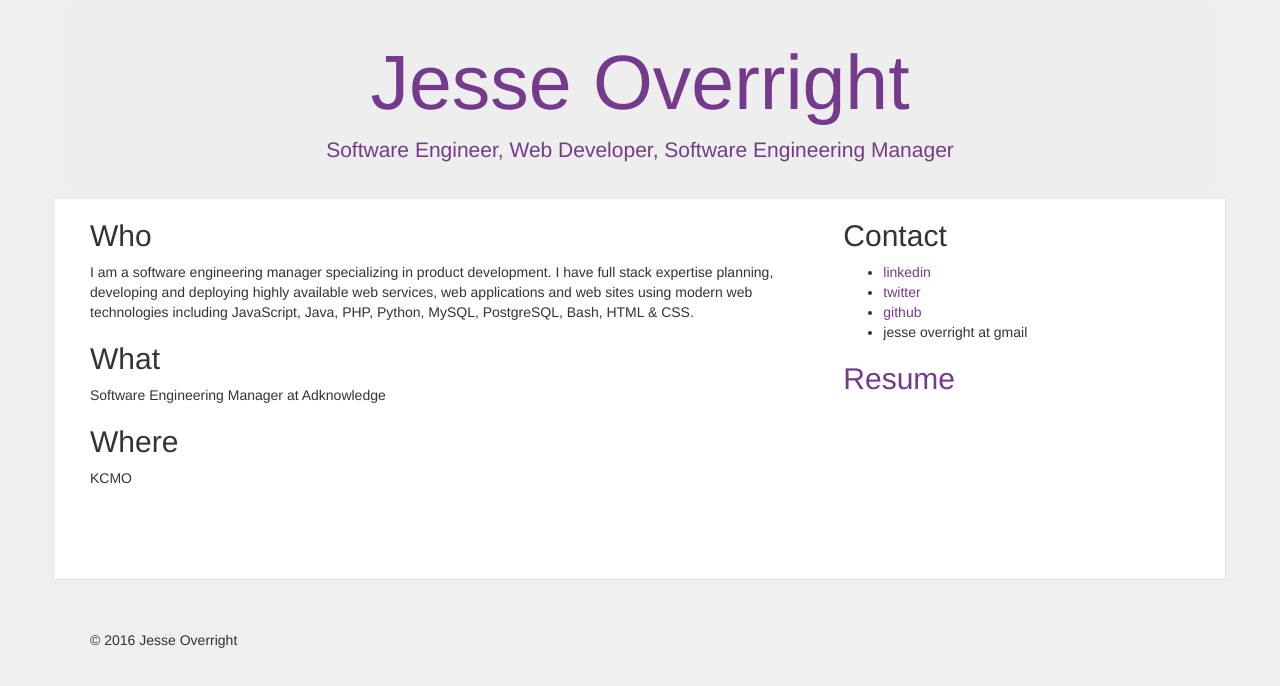
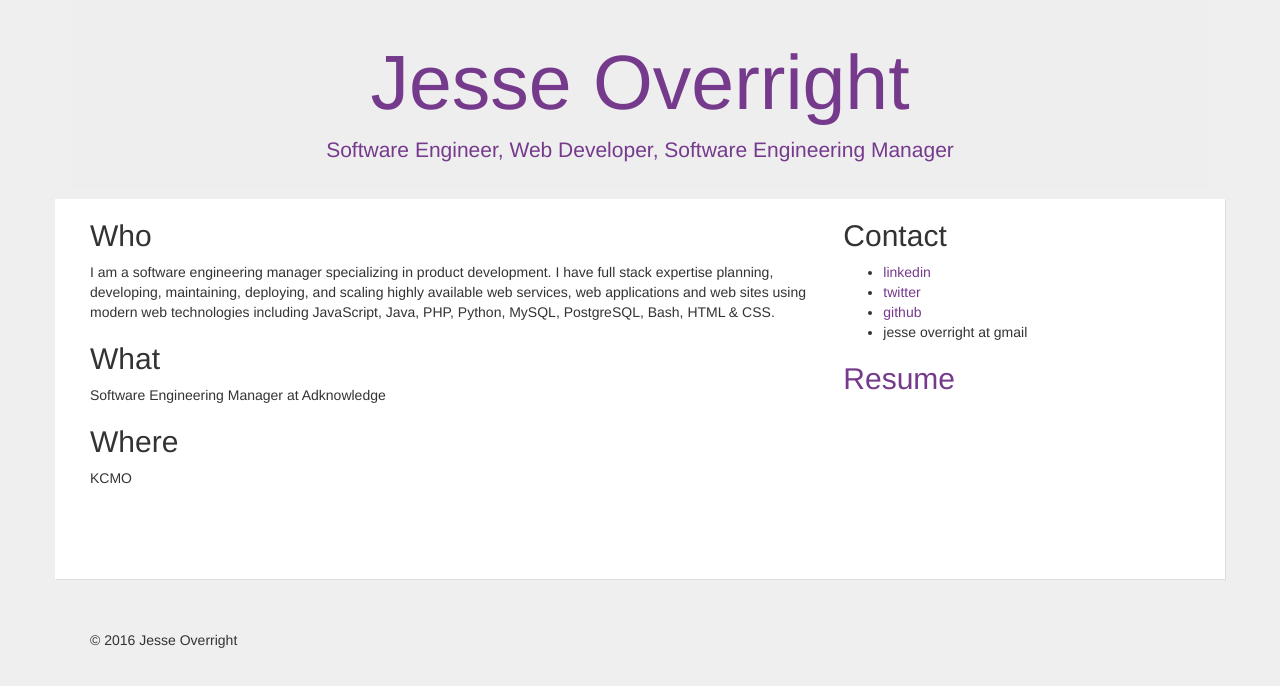
Before and after one commit to jesseoverright/jesseoverright.github.io, a plain HTML site: page index.html in a window 1280 px wide. Drawn offline with nearby package versions, Linux system fonts and the light colour scheme.

Commit message:
Description update

```diff
--- a/index.html
+++ b/index.html
@@ -28,7 +28,7 @@
         <div class="row">
             <div class="col-lg-8">
                 <h2>Who</h2>
-                <p>I am a software engineering manager specializing in product development. I have full stack expertise planning, developing and deploying highly available web services, web applications and web sites using modern web technologies including JavaScript, Java, PHP, Python, MySQL, PostgreSQL, Bash, HTML &amp; CSS.</p>
+                <p>I am a software engineering manager specializing in product development. I have full stack expertise planning, developing, maintaining, deploying, and scaling highly available web services, web applications and web sites using modern web technologies including JavaScript, Java, PHP, Python, MySQL, PostgreSQL, Bash, HTML &amp; CSS.</p>
                 <h2>What</h2>
                 <p>Software Engineering Manager at Adknowledge</p>
                 <h2>Where</h2>
```
